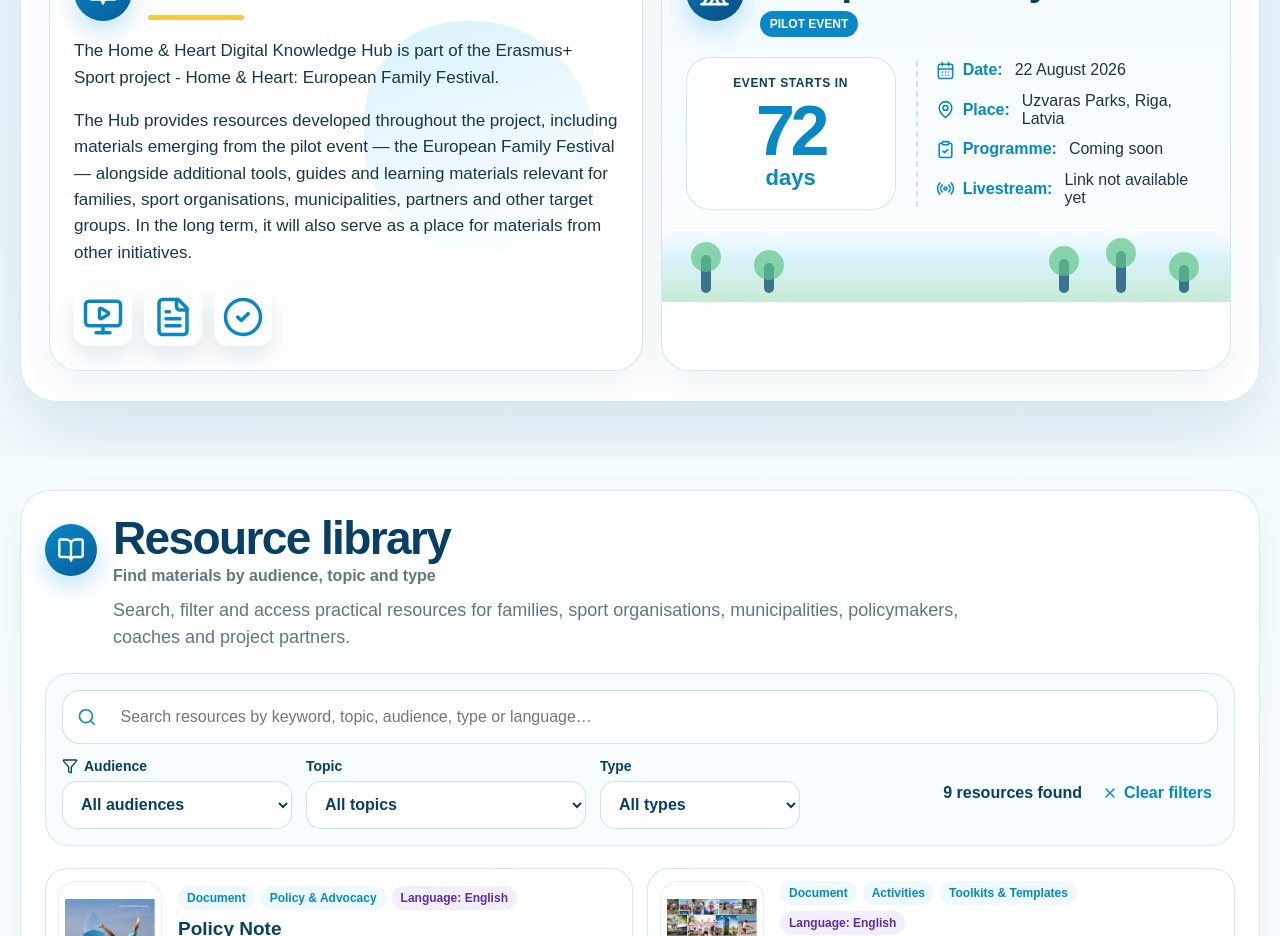
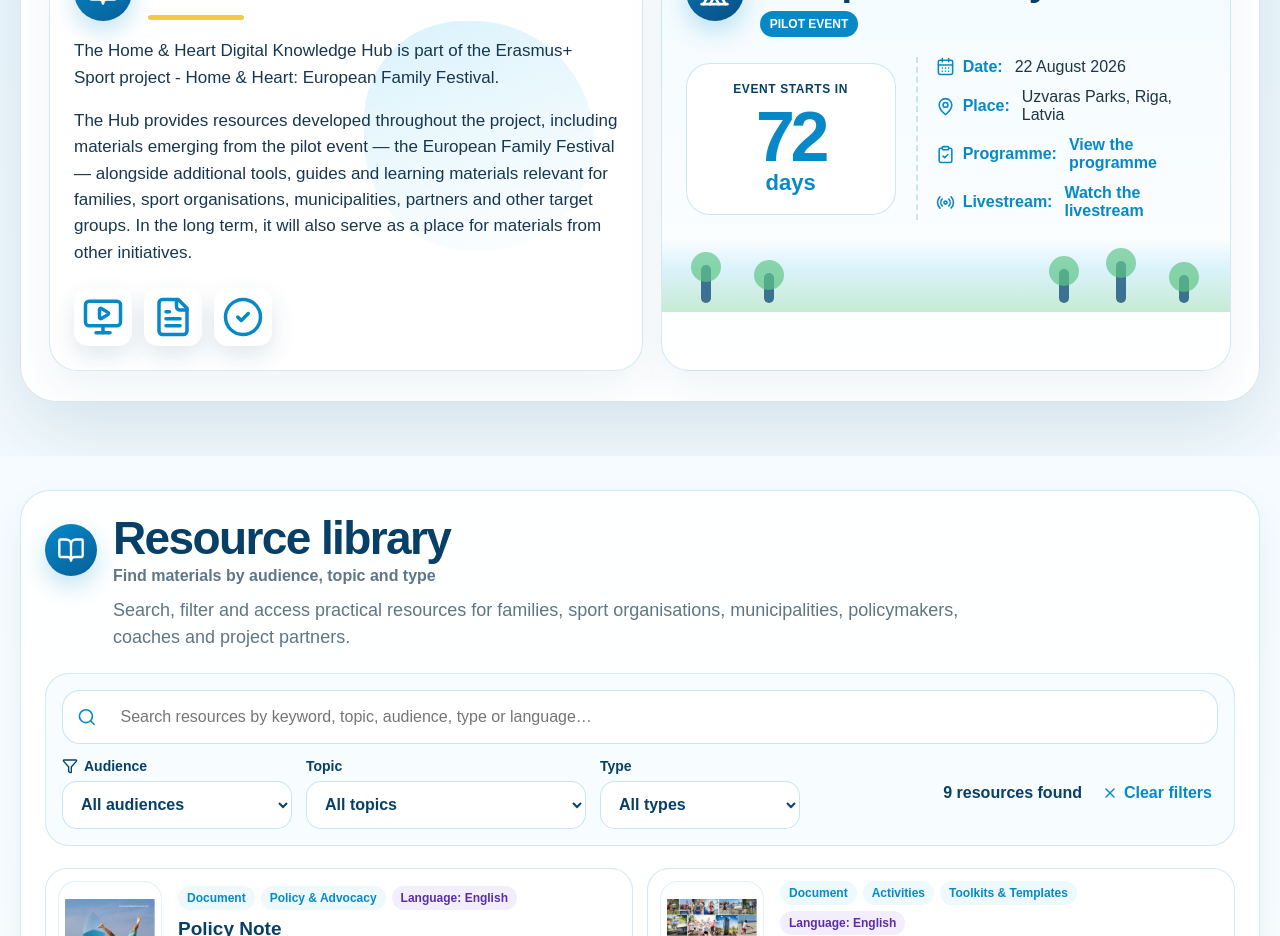
Before and after one commit to ronaldsrezais-cpu/knowledge-hub, a Next.js app: page / in a window 1280 px wide. Shown: the part 840-1776 px from the top of the page. Built offline with nearby package versions, Linux system fonts and the light colour scheme.

Commit message:
Add files via upload

```diff
--- a/app/globals.css
+++ b/app/globals.css
@@ -66,6 +66,8 @@ h1 { margin: 18px 0 16px; font-size: clamp(42px, 6.2vw, 74px); line-height: .95;
 .festival-details p { margin:0; display:flex; align-items:center; gap:8px; color:#1e3545; }
 .festival-details svg { color:var(--blue); flex:0 0 auto; }
 .festival-details strong { color:var(--blue); margin-right:4px; }
+.festival-details a { color: var(--blue); font-weight: 800; text-decoration: none; }
+.festival-details a:hover { text-decoration: underline; }
 .park-strip { height:74px; margin: 18px -24px -24px; background: linear-gradient(180deg, transparent 0, rgba(205,238,250,.7) 40%, rgba(56,183,100,.28) 100%); position:relative; overflow:hidden; }
 .park-strip span { position:absolute; bottom:9px; width:10px; height:38px; background:#0b4973; border-radius:999px; opacity:.75; }
 .park-strip span:before { content:""; position:absolute; top:-13px; left:-10px; width:30px; height:30px; border-radius:50%; background: rgba(56,183,100,.7); }
--- a/app/layout.tsx
+++ b/app/layout.tsx
@@ -1,5 +1,4 @@
 import type { Metadata } from 'next';
-import { Analytics } from '@vercel/analytics/next';
 import './globals.css';
 
 export const metadata: Metadata = {
@@ -10,10 +9,7 @@ export const metadata: Metadata = {
 export default function RootLayout({ children }: { children: React.ReactNode }) {
   return (
     <html lang="en">
-      <body>
-        {children}
-        <Analytics />
-      </body>
+      <body>{children}</body>
     </html>
   );
 }
--- a/app/page.tsx
+++ b/app/page.tsx
@@ -818,8 +818,8 @@ export default function Page() {
                   <div className="festival-details">
                     <p><CalendarDays size={19}/><strong>Date:</strong> 22 August 2026</p>
                     <p><MapPin size={19}/><strong>Place:</strong> Uzvaras Parks, Riga, Latvia</p>
-                    <p><ClipboardCheck size={19}/><strong>Programme:</strong> Coming soon</p>
-                    <p><Radio size={19}/><strong>Livestream:</strong> Link not available yet</p>
+                    <p><ClipboardCheck size={19}/><strong>Programme:</strong> <a href="https://www.gimenufestivals.lv/" target="_blank" rel="noreferrer">View the programme</a></p>
+                    <p><Radio size={19}/><strong>Livestream:</strong> <a href="https://youtube.com/live/lIMjOrZcsyo?feature=share" target="_blank" rel="noreferrer">Watch the livestream</a></p>
                   </div>
                 </div>
                 <div className="park-strip" aria-hidden="true"><span/><span/><span/><span/><span/></div>
```
Also changed, not shown: package.json (+4 -5 lines).
